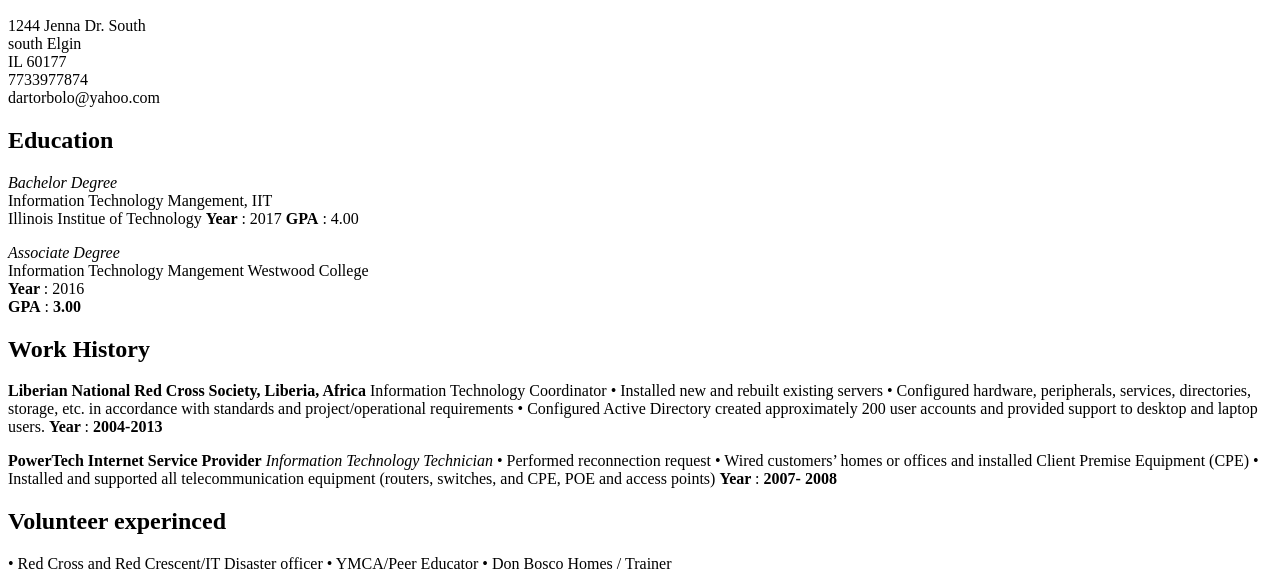
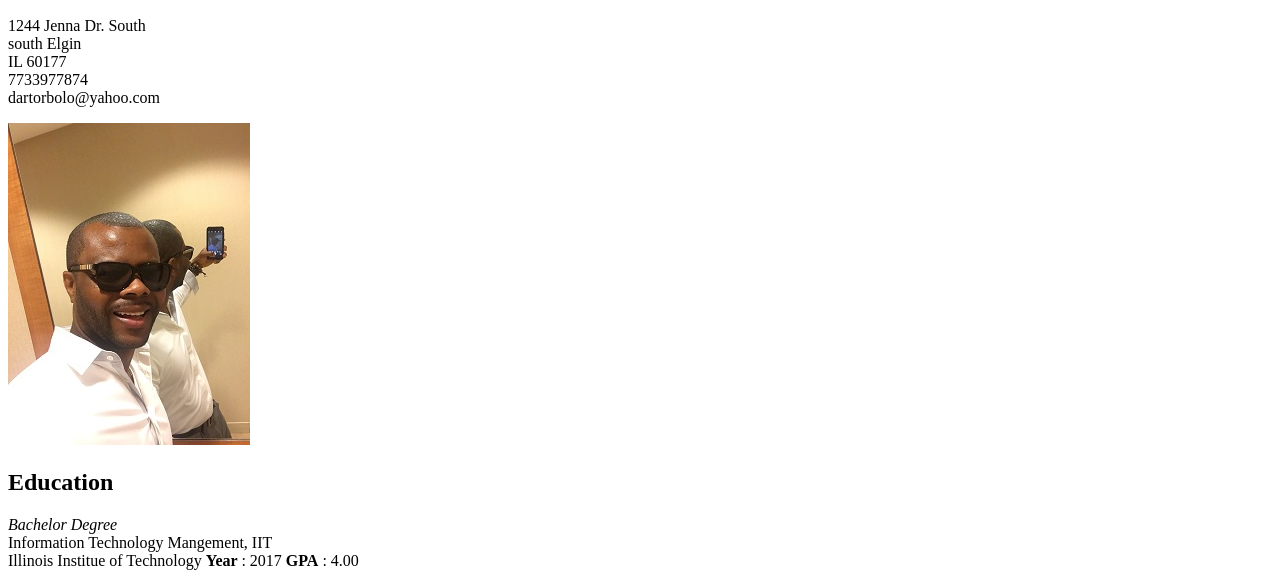
Before and after one commit to dbolo/Final-Project-1-Bolo, a plain HTML site: page index.html in a window 1280 px wide. Shown: the part 180-763 px from the top of the page. Drawn offline with Linux system fonts and the light colour scheme.

Commit message:
Picture
Adding pictures to my resume

```diff
--- a/index.html
+++ b/index.html
@@ -20,6 +20,8 @@
  IL 60177<br>
  7733977874 <br>
  dartorbolo@yahoo.com</p>
+
+ <img src = "Bolo.jpg" alt="Bolo's Pic">
 
  <h2> Education</h2>
 
```
Also changed, not shown: Bolo.jpg (added).
